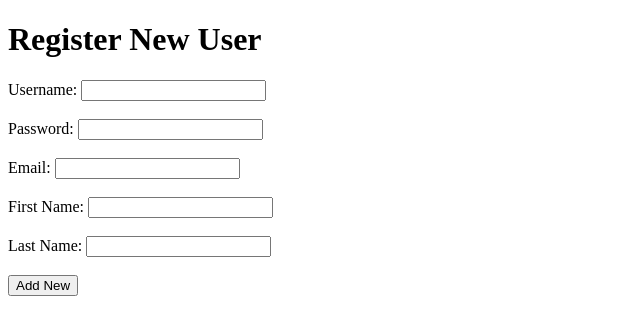
After one commit to mcasey21/StudentAccomWebsite, a PHP site: page /register.php in a window 1280 px wide. The commit adds this page. Shown: the top 335 px of the page, without its empty margins (0-640 px from the left). Run offline with PHP 8.4, Linux system fonts and the light colour scheme.

Commit message:
added register.php to make register button work, no style added to it yet

```diff
--- a/indexStyle.css
+++ b/indexStyle.css
@@ -17,7 +17,7 @@ aside {
     left: 50%;
 }
 
-form {
+.loginForm {
     box-shadow: 0 0 10px #000;
     padding: 30px 20px 35px 20px;
     border-radius: 10px;
--- /dev/null
+++ b/register.php
@@ -0,0 +1,56 @@
+<?php
+$registerMessage = "";
+
+if ($_SERVER['REQUEST_METHOD'] === 'POST' && isset($_POST['submit_user'])) {
+    require_once "ca_db_setup.php"; // make sure this points to your DB config
+
+    $u = $_POST['username'];
+    $p = $_POST['password'];
+    $e = $_POST['email'];
+    $f = $_POST['fName'];
+    $s = $_POST['sName'];
+
+    $sql = "INSERT INTO userinfo (username, password, email, fName, sName)
+            VALUES ('$u', '$p', '$e', '$f', '$s')";
+
+    if ($conn->query($sql) === TRUE) {
+        $registerMessage = "New record created successfully!";
+    } else {
+        $registerMessage = "Error: " . $conn->error;
+    }
+
+    $conn->close();
+}
+?>
+
+<!DOCTYPE html>
+<html lang="en">
+<head>
+    <meta charset="UTF-8">
+    <title>Register - Unistay</title>
+    <link rel="stylesheet" href="">
+</head>
+<body>
+    <h1>Register New User</h1>
+
+    <form action="register.php" method="post">
+        <label>Username:</label>
+        <input type="text" name="username" required><br><br>
+        <label>Password:</label>
+        <input type="password" name="password" required><br><br>
+        <label>Email:</label>
+        <input type="email" name="email" required><br><br>
+        <label>First Name:</label>
+        <input type="text" name="fName" required><br><br>
+        <label>Last Name:</label>
+        <input type="text" name="sName" required><br><br>
+        <input type="submit" name="submit_user" value="Add New">
+    </form>
+
+    <?php
+        if (!empty($registerMessage)){
+            echo "<p>$registerMessage</p>";
+        }
+    ?>
+</body>
+</html>
```
Also changed, not shown: index.html (+7 -2 lines).
